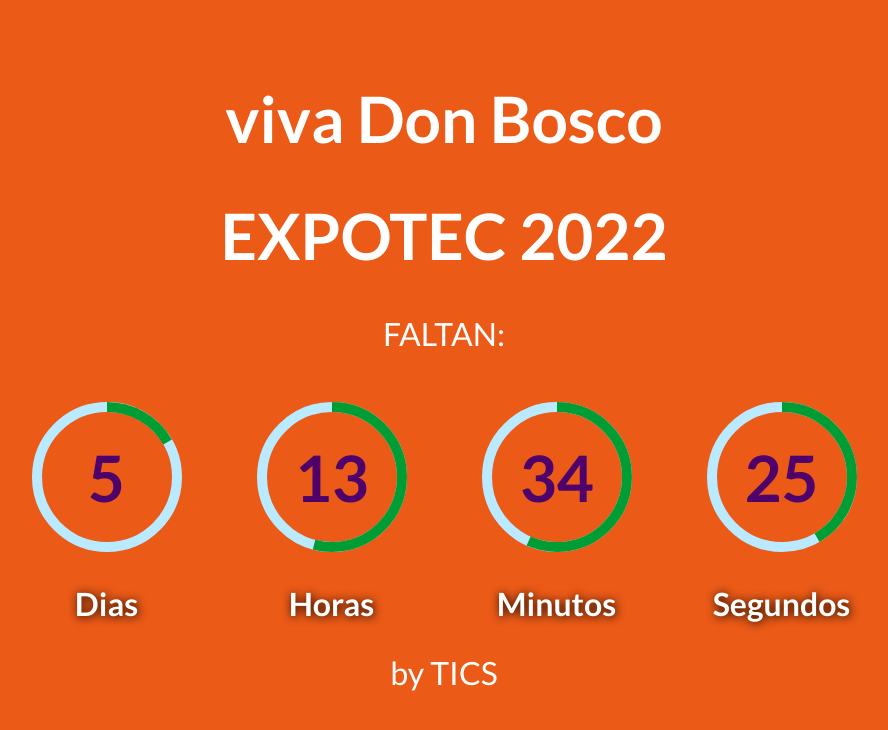
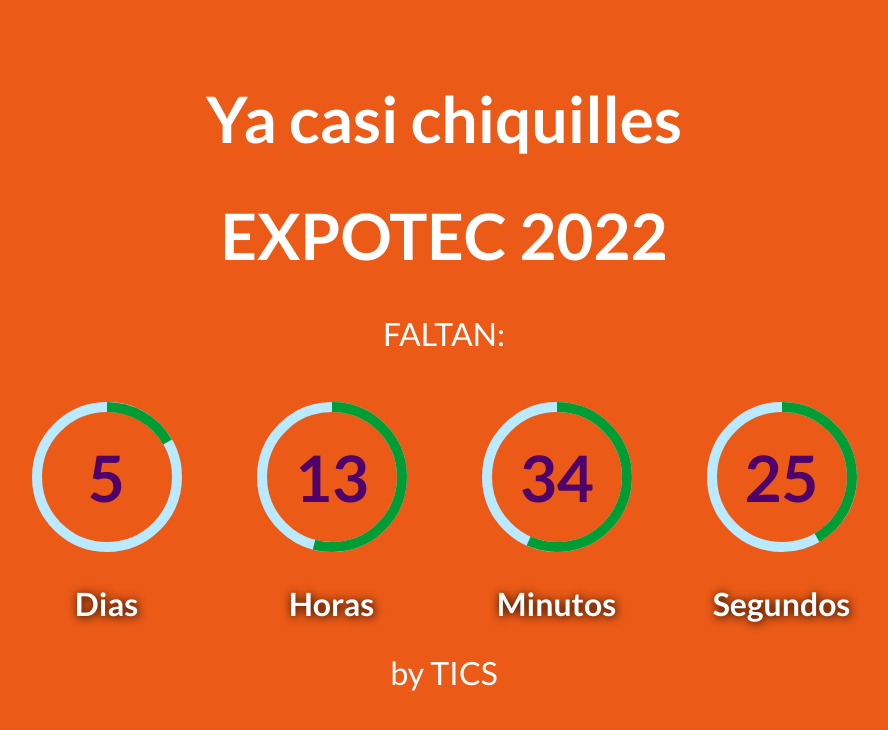
Before and after one commit to isabellaaguilar/countdowntimer-main, a plain HTML site: page index.html in a window 1280 px wide. Shown: the whole page, without its empty margins (196-1084 px from the left). Drawn offline with Linux system fonts and the light colour scheme.

Commit message:
Update index.html

```diff
--- a/index.html
+++ b/index.html
@@ -15,7 +15,7 @@
 
 
 
-        <h1>viva Don Bosco</h1>
+        <h1>Ya casi chiquilles</h1>
 
         <h1>EXPOTEC 2022</h1>
 
```
